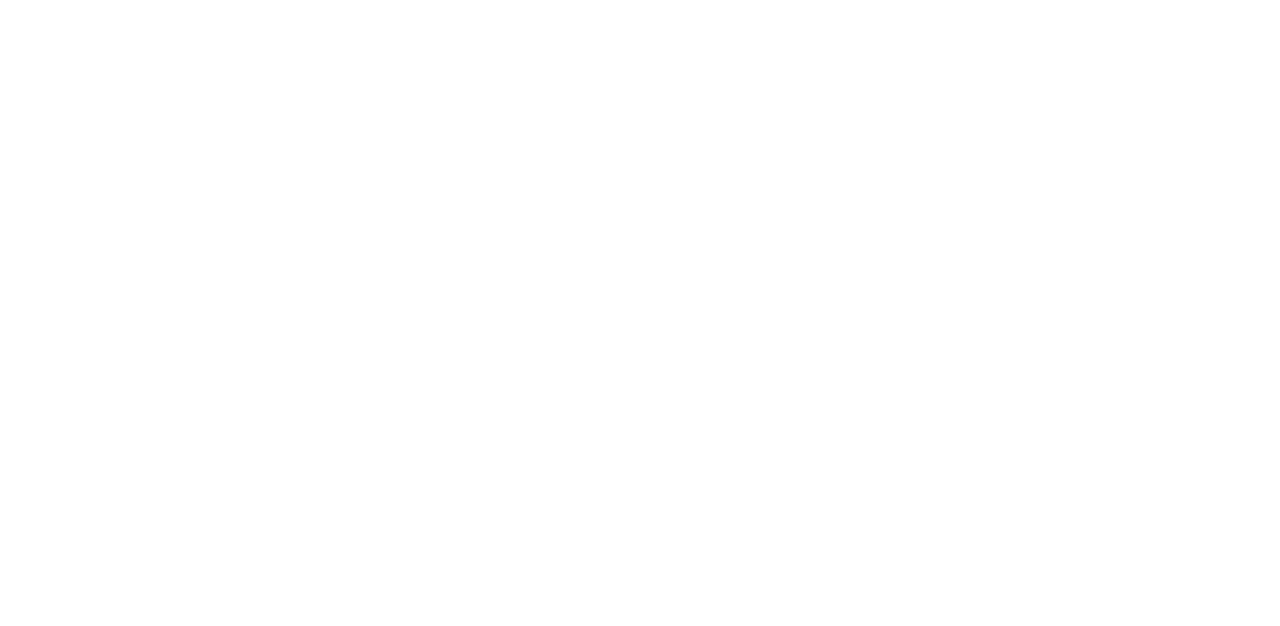
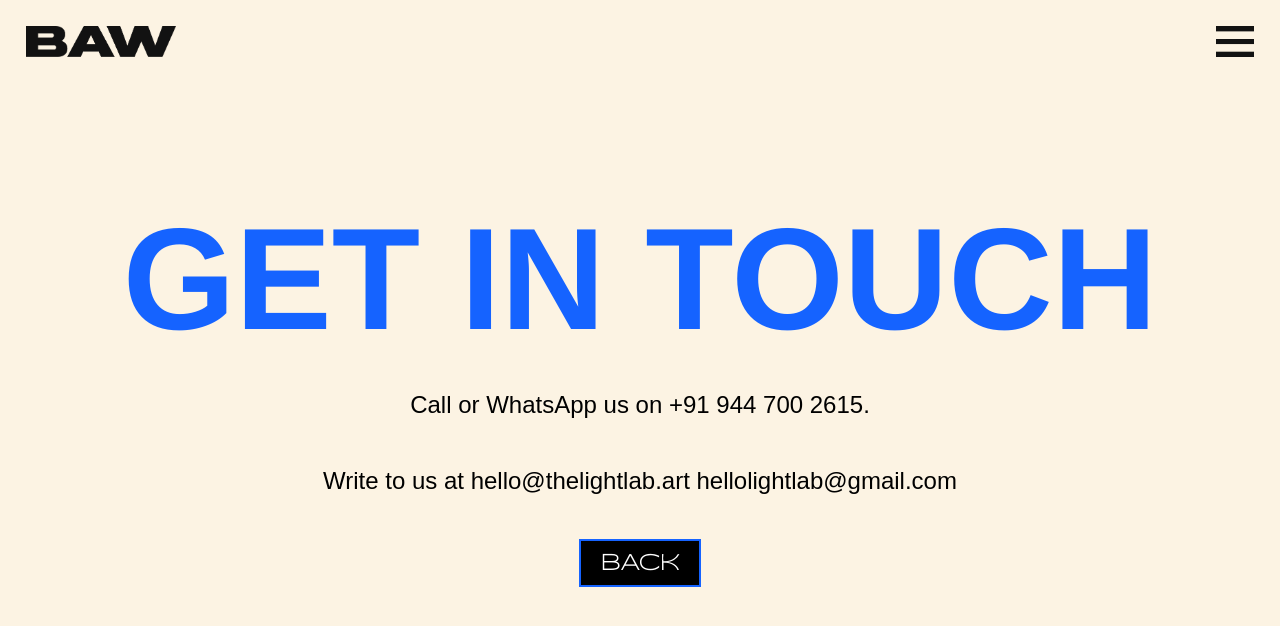
Before and after one commit to shashankack/baw-studios, a React (Vite) app: page /contact in a window 1280 px wide. Before the commit this address had no page. Shown: the top 626 px of the page. Built offline with nearby package versions, Linux system fonts and the light colour scheme.

Commit message:
Add Contact page with contact information and styling; update routing in App component

```diff
--- a/src/App.jsx
+++ b/src/App.jsx
@@ -5,6 +5,7 @@
 import WorksInternal from "./components/WorksInternal/WorksInternal";
 import Branding from "./pages/Services/branding";
 import Web from "./pages/Services/web";
+import Contact from "./pages/Contact/Contact";
 
 const App = () => {
   return (
@@ -13,6 +14,7 @@
         <Route path="/" element={<Home />} />
         <Route path="/about" element={<About />} />
         <Route path="/works" element={<Works />} />
+        <Route path="/contact" element={<Contact />} />
         <Route path="/works/:slug" element={<WorksInternal />} />
         <Route path="/services/branding" element={<Branding />} />
         <Route path="/services/web" element={<Web />} />
--- /dev/null
+++ b/src/pages/Contact/contact.jsx
@@ -0,0 +1,19 @@
+import BackButton from "../../components/BackButton/BackButton";
+import MainMenu from "../../components/MainMenu/MainMenu";
+import "./Contact.scss";
+
+const Contact = () => {
+  return (
+    <>
+      <MainMenu color="black"/>
+      <section className="contact-us-section">
+        <h3>GET IN TOUCH</h3>
+        <p>Call or WhatsApp us on +91 944 700 2615.</p>
+        <p>Write to us at hello@thelightlab.art hellolightlab@gmail.com</p>
+        <BackButton />
+      </section>
+    </>
+  );
+};
+
+export default Contact;
--- /dev/null
+++ b/src/pages/Contact/contact.scss
@@ -0,0 +1,29 @@
+.contact-us-section {
+  display: flex;
+  align-items: center;
+  justify-content: center;
+  flex-direction: column;
+  height: 100vh;
+  background-color: #fcf3e3;
+  font-family: Helvetica;
+  gap: 40px;
+
+  h3 {
+    color: #1563ff;
+    text-align: center;
+    font-size: 144.733px;
+    font-style: normal;
+    font-weight: 700;
+    line-height: 92%;
+  }
+
+  p {
+    color: #000000;
+    text-align: center;
+    font-family: Arial, Helvetica, sans-serif;
+    font-size: 24px;
+    font-style: normal;
+    font-weight: 400;
+    line-height: 150%;
+  }
+}
--- a/src/pages/Services/branding.jsx
+++ b/src/pages/Services/branding.jsx
@@ -27,12 +27,9 @@
           scrub: true,
         },
       });
-
-      // Your animation setup (if any)
     }, sectionRef);
 
     return () => {
-      // IMPORTANT: Kill all ScrollTriggers on unmount
       ScrollTrigger.getAll().forEach((trigger) => trigger.kill());
       ctx.revert();
     };
--- a/src/pages/Services/branding.scss
+++ b/src/pages/Services/branding.scss
@@ -64,7 +64,6 @@
         color: white;
         cursor: pointer;
         font-size: 1.5rem;
-        border: 1px solid black;
 
         &.active {
           color: #000;
```
